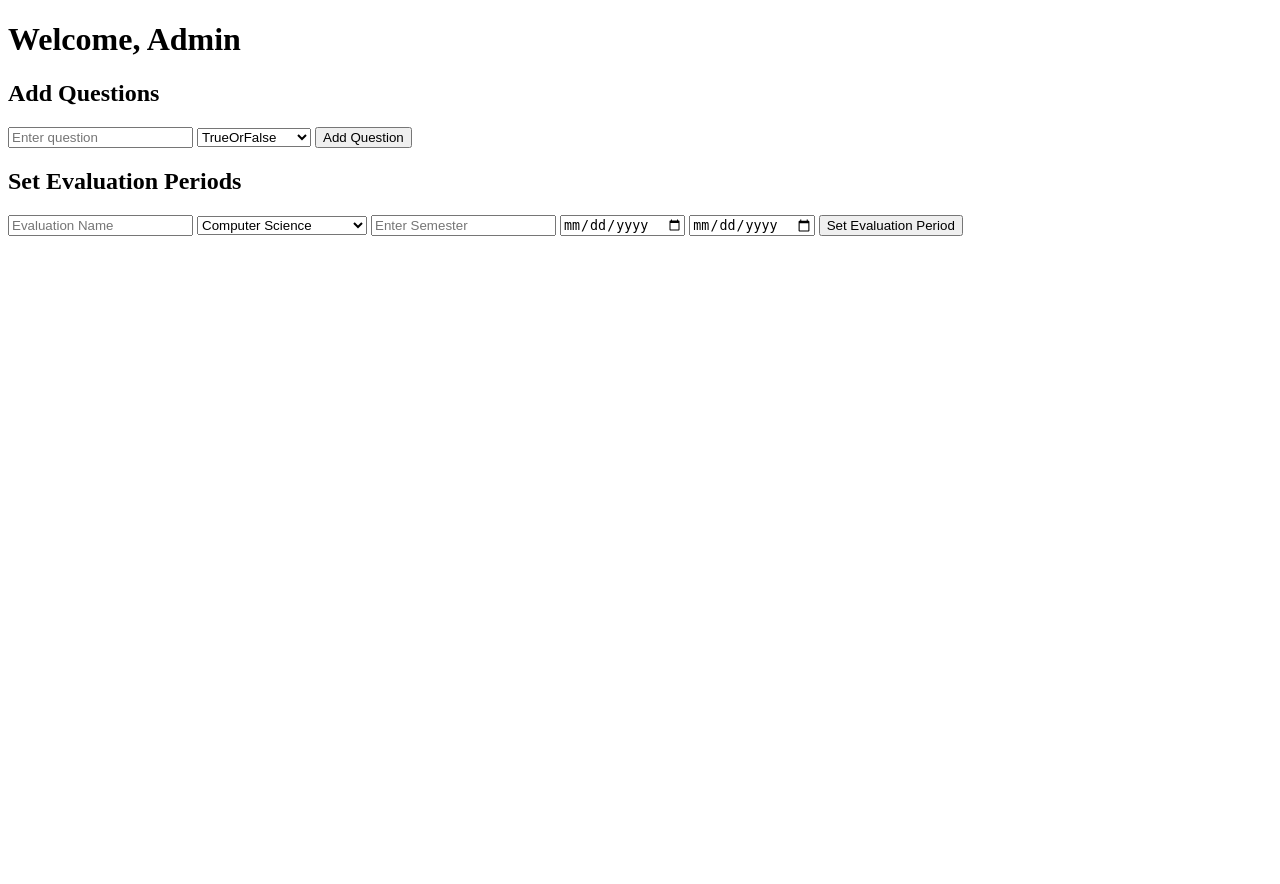
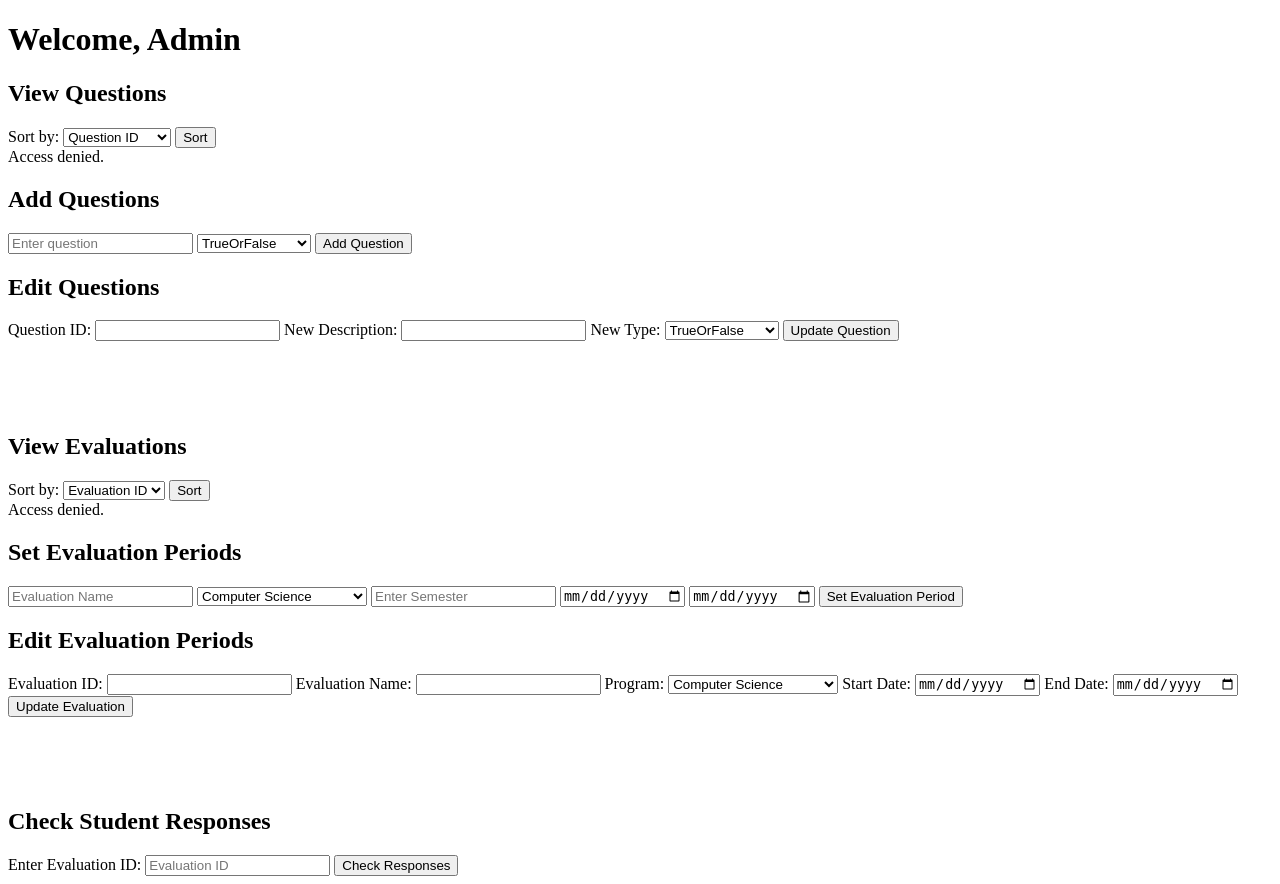
Before and after one commit to seanseand/KaizenTek-Exit-Interview-System, a PHP site: page /admin.html in a window 1280 px wide. Before the commit the page ends 236 px from the top, so only its background shows below. Run offline with PHP 8.4, Linux system fonts and the light colour scheme; data comes from the database, SQL or seed files in the repository.

Commit message:
-added a feature that checks who already responded -added features that lets admin edit questions and evaluation periods -added more courses -created view questions and view evaluation periods features -removed unused files

```diff
--- a/exit_interview_system/add_questions.php
+++ b/exit_interview_system/add_questions.php
@@ -8,7 +8,7 @@
     exit();
 }
 
-// debugging: check if POST data is received
+// check if POST data is received
 if ($_SERVER['REQUEST_METHOD'] === 'POST') {
     if (isset($_POST['questionDesc']) && isset($_POST['questionType'])) {
         $question_desc = $_POST['questionDesc'];
--- a/exit_interview_system/admin.html
+++ b/exit_interview_system/admin.html
@@ -1,15 +1,34 @@
 <!DOCTYPE html>
 <html lang="en">
+
 <head>
     <meta charset="UTF-8">
     <title>Admin Dashboard</title>
     <link rel="stylesheet" href="style.css">
     <script defer src="script.js"></script>
 </head>
+
 <body>
+
     <h1>Welcome, Admin</h1>
 
-    <section id="questionManagement">
+    <section id="viewQuestions">
+        <h2>View Questions</h2>
+        <form id="sortQuestionsForm">
+            <label for="sortOption">Sort by:</label>
+            <select name="sortOption" id="sortOption">
+                <option value="CreatorID">Creator ID</option>
+                <option value="QuestionType">Question Type</option>
+                <option value="QuestionID" selected>Question ID</option>
+            </select>
+            <button type="button" onclick="loadQuestions()">Sort</button>
+        </form>
+        <div id="questionsList">
+            <!-- questions will be displayed here via AJAX -->
+        </div>
+    </section>
+
+    <section id="addQuestions">
         <h2>Add Questions</h2>
         <form id="addQuestionForm" action="add_questions.php" method="POST">
             <input type="text" name="questionDesc" placeholder="Enter question" required>
@@ -19,10 +38,62 @@
             </select>
             <button type="submit">Add Question</button>
         </form>
-        <!-- display list of questions -->
     </section>
 
-    <section id="evaluationManagement">
+    <script>
+        function loadQuestions() {
+            const sortOption = document.getElementById('sortOption').value;
+            const xhr = new XMLHttpRequest();
+
+            xhr.open('GET', `view_questions.php?sortOption=${sortOption}`, true);
+            xhr.onreadystatechange = function () {
+                if (xhr.readyState == 4 && xhr.status == 200) {
+                    document.getElementById('questionsList').innerHTML = xhr.responseText;
+                }
+            };
+            xhr.send();
+        }
+
+        // load questions on page load
+        window.onload = loadQuestions;
+    </script>
+
+    <section id="editQuestions">
+        <h2>Edit Questions</h2>
+        <form method="POST" action="edit_question.php">
+            <label for="questionID">Question ID:</label>
+            <input type="number" name="questionID" id="questionID" required>
+            <label for="questionDesc">New Description:</label>
+            <input type="text" name="questionDesc" id="questionDesc" required>
+            <label for="questionType">New Type:</label>
+            <select name="questionType" id="questionType" required>
+                <option value="TrueOrFalse">TrueOrFalse</option>
+                <option value="Multiple Choice">Multiple Choice</option>
+            </select>
+            <button type="submit">Update Question</button>
+        </form>
+    </section>
+
+    <section id="viewEvaluations">
+        <br></br>
+        <br></br>
+        <h2>View Evaluations</h2>
+        <form id="sortEvaluationsForm">
+            <label for="evaluationSortOption">Sort by:</label>
+            <select name="sortOption" id="evaluationSortOption">
+                <option value="EvaluationID" selected>Evaluation ID</option>
+                <option value="ProgramID">Program ID</option>
+                <option value="StartDate">Start Date</option>
+                <option value="EndDate">End Date</option>
+            </select>
+            <button type="button" onclick="loadEvaluations()">Sort</button>
+        </form>
+        <div id="evaluationsList">
+            <!-- evaluations will be displayed here via AJAX -->
+        </div>
+    </section>
+
+    <section id="setEvaluation">
         <h2>Set Evaluation Periods</h2>
         <form id="setEvaluationForm" action="set_evaluation.php" method="POST">
             <input type="text" name="evaluationName" placeholder="Evaluation Name" required>
@@ -43,8 +114,104 @@
             <input type="date" name="endDate" required>
             <button type="submit">Set Evaluation Period</button>
         </form>
+    </section>
 
+    <script>
+        function loadEvaluations() {
+            const sortOption = document.getElementById('evaluationSortOption').value;
+            const xhr = new XMLHttpRequest();
+
+            xhr.open('GET', `view_evaluations.php?sortOption=${sortOption}`, true);
+            xhr.onreadystatechange = function () {
+                if (xhr.readyState == 4 && xhr.status == 200) {
+                    document.getElementById('evaluationsList').innerHTML = xhr.responseText;
+                }
+            };
+            xhr.send();
+        }
+
+        // load evaluations on page load
+        window.onload = function () {
+            loadQuestions();
+            loadEvaluations();
+        };
+    </script>
+
+    <section id="editEvaluations">
+        <h2>Edit Evaluation Periods</h2>
+        <form method="POST" action="edit_evaluation.php">
+            <label for="evaluationID">Evaluation ID:</label>
+            <input type="number" name="evaluationID" id="evaluationID" required>
+            <label for="evaluationName">Evaluation Name:</label>
+            <input type="text" name="evaluationName" id="evaluationName" required>
+            <label for="programID">Program:</label>
+            <select name="programID" required>
+                <option value=1>Computer Science</option>
+                <option value=2>Accountancy</option>
+                <option value=3>Management Accounting</option>
+                <option value=4>Entrepreneurship</option>
+                <option value=5>Tourism Management</option>
+                <option value=6>Multimedia Arts</option>
+                <option value=7>Information Technology</option>
+                <option value=8>Financial Management</option>
+                <option value=9>Marketing Management</option>
+                <option value=10>Hostpitality Management</option>
+            </select>
+            <label for="startDate">Start Date:</label>
+            <input type="date" name="startDate" required>
+            <label for="endDate">End Date:</label>
+            <input type="date" name="endDate" required>
+            <button type="submit">Update Evaluation</button>
+        </form>
     </section>
+
+    <section id="checkResponses">
+        <br></br>
+        <br></br>
+        <h2>Check Student Responses</h2>
+        <label for="evaluationIDInput">Enter Evaluation ID:</label>
+        <input type="number" id="evaluationIDInput" placeholder="Evaluation ID" required>
+        <button type="button" onclick="checkResponses()">Check Responses</button>
+
+        <!-- display the response results here -->
+        <div id="responseStatus">
+            <!-- list of students who responded will appear here -->
+        </div>
+    </section>
+
+    <script>
+        function checkResponses() {
+            const evaluationID = document.getElementById('evaluationIDInput').value;
+            if (!evaluationID) {
+                alert("Please enter an Evaluation ID.");
+                return;
+            }
+
+            const xhr = new XMLHttpRequest();
+            xhr.open('GET', `check_responses.php?evaluationID=${evaluationID}`, true);
+            xhr.onreadystatechange = function () {
+                if (xhr.readyState == 4 && xhr.status == 200) {
+                    const response = JSON.parse(xhr.responseText);
+                    const responseStatusDiv = document.getElementById('responseStatus');
+
+                    if (response.error) {
+                        responseStatusDiv.innerHTML = `<p style="color:red;">${response.error}</p>`;
+                    } else if (response.status === "no_responses") {
+                        responseStatusDiv.innerHTML = `<p>${response.message}</p>`;
+                    } else {
+                        // display the list of students
+                        let studentList = "<h3>Student/s who responded:</h3><ol>";
+                        response.students.forEach(studentID => {
+                            studentList += `<li>Student ID: ${studentID}</li>`;
+                        });
+                        studentList += "</ol>";
+                        responseStatusDiv.innerHTML = studentList;
+                    }
+                }
+            };
+            xhr.send();
+        }
+    </script>
 
 </body>
 </html>
--- a/exit_interview_system/get_questions.php
+++ /dev/null
@@ -1,13 +0,0 @@
-<?php
-include('db.php');
-
-$query = "SELECT * FROM QUESTION";
-$result = $conn->query($query);
-$questions = [];
-
-while ($row = $result->fetch_assoc()) {
-    $questions[] = $row;
-}
-
-echo json_encode(["questions" => $questions]);
-?>
--- /dev/null
+++ b/exit_interview_system/view_evaluations.php
@@ -0,0 +1,29 @@
+<?php
+session_start();
+include('db.php');
+
+// verify if the user is an admin
+if (!isset($_SESSION['user_id']) || $_SESSION['user_type'] !== 'Admin') {
+    echo "Access denied.";
+    exit();
+}
+
+// set sorting order for evaluations
+$sortOption = isset($_GET['sortOption']) ? $_GET['sortOption'] : 'EvaluationID';
+$validSortOptions = ['EvaluationID', 'ProgramID', 'StartDate', 'EndDate'];
+$orderBy = in_array($sortOption, $validSortOptions) ? $sortOption : 'EvaluationID';
+
+// fetch evaluations sorted by the chosen option
+$query = "SELECT * FROM EVALUATION ORDER BY $orderBy";
+$result = $conn->query($query);
+
+if ($result->num_rows > 0) {
+    echo "<table><tr><th>Evaluation ID</th><th>Evaluation Name</th><th>Program ID</th><th>Semester</th><th>Start Date</th><th>End Date</th></tr>";
+    while ($row = $result->fetch_assoc()) {
+        echo "<tr><td>{$row['EvaluationID']}</td><td>{$row['EvaluationName']}</td><td>{$row['ProgramID']}</td><td>{$row['Semester']}</td><td>{$row['StartDate']}</td><td>{$row['EndDate']}</td></tr>";
+    }
+    echo "</table>";
+} else {
+    echo "No evaluations found.";
+}
+?>
--- /dev/null
+++ b/exit_interview_system/view_questions.php
@@ -0,0 +1,29 @@
+<?php
+session_start();
+include('db.php');
+
+// verify if the user is an admin
+if (!isset($_SESSION['user_id']) || $_SESSION['user_type'] !== 'Admin') {
+    echo "Access denied.";
+    exit();
+}
+
+// set sorting order
+$sortOption = isset($_GET['sortOption']) ? $_GET['sortOption'] : 'CreatorID';
+$validSortOptions = ['CreatorID', 'QuestionType', 'QuestionID'];
+$orderBy = in_array($sortOption, $validSortOptions) ? $sortOption : 'CreatorID';
+
+// fetch questions sorted by the chosen option
+$query = "SELECT * FROM QUESTION ORDER BY $orderBy";
+$result = $conn->query($query);
+
+if ($result->num_rows > 0) {
+    echo "<table><tr><th>Question ID</th><th>Description</th><th>Type</th><th>Creator ID</th></tr>";
+    while ($row = $result->fetch_assoc()) {
+        echo "<tr><td>{$row['QuestionID']}</td><td>{$row['QuestionDesc']}</td><td>{$row['QuestionType']}</td><td>{$row['CreatorID']}</td></tr>";
+    }
+    echo "</table>";
+} else {
+    echo "No questions found.";
+}
+?>
```
Also changed, not shown: exit_interview_system/check_responses.php (added, +31 -0 lines), exit_interview_system/edit_evaluation.php (added, +29 -0 lines), exit_interview_system/edit_questions.php (added, +40 -0 lines), exit_interview_system/submit_response.php (deleted, +0 -17 lines), exit_interview_system/delete_question.php (added).
